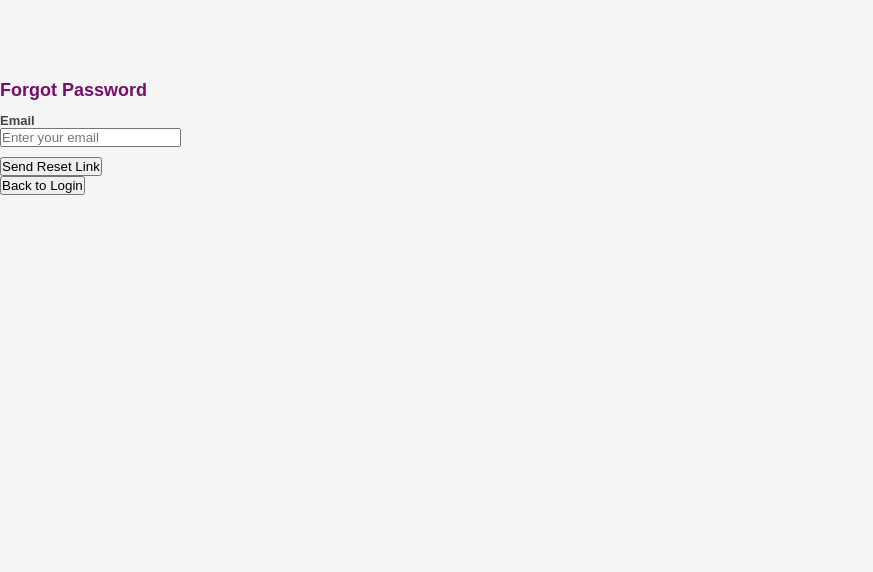
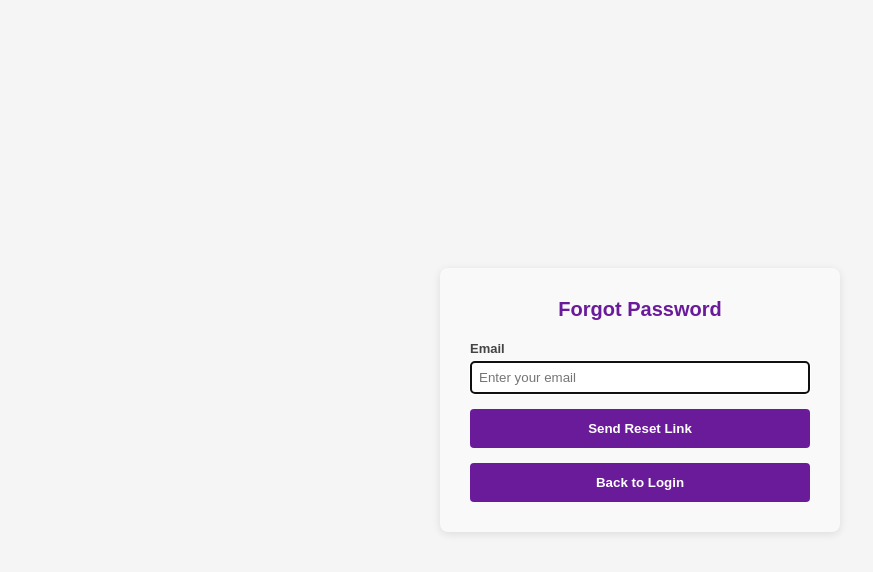
Before and after one commit to lokeshharshit/Ticketingsystem, a React (Vite) app: page / in a window 1280 px wide. Both pictures are taken after a click on the link "Forgot Password?". Shown: the top 572 px of the page, without its empty margins (0-873 px from the left). Built offline with nearby package versions, Linux system fonts and the light colour scheme.

Commit message:
updated login from css and referred it

```diff
--- a/src/components/usermanagement/ForgotPassword.jsx
+++ b/src/components/usermanagement/ForgotPassword.jsx
@@ -1,7 +1,13 @@
-import React, { useState } from "react";
+import React, { useState, useEffect, useRef } from "react";
+import "../../styles/forgotpassword.css";
 
 const ForgotPassword = ({ setShowForgotPassword }) => {
   const [email, setEmail] = useState("");
+  const inputRef = useRef(null);
+
+  useEffect(() => {
+    inputRef.current.focus(); // Auto-focus on email input field
+  }, []);
 
   const handleReset = (e) => {
     e.preventDefault();
@@ -20,6 +26,7 @@ const ForgotPassword = ({ setShowForgotPassword }) => {
             value={email}
             onChange={(e) => setEmail(e.target.value)}
             required
+            ref={inputRef} // Added ref to focus input
           />
         </div>
         <button type="submit" className="forgot-password-button">
--- a/src/styles/forgotpassword.css
+++ b/src/styles/forgotpassword.css
@@ -1,13 +1,18 @@
 /* Forgot Password Page Specific Styles */
 .forgot-password-container {
+  width: 400px; /* Set fixed width */
   max-width: 400px;
-    margin: 50px auto;
-    margin-top: 20px;
-    padding: 20px;
+  padding: 30px; /* Restore the original padding */
   background-color: #f9f9f9;
   border-radius: 8px;
   box-shadow: 0 2px 8px rgba(0, 0, 0, 0.1);
   text-align: center;
+
+  /* Centering */
+  position: absolute;
+  top: 50%;
+  left: 50%;
+  transform: translate(-50%, -50%);
 }
 
 .forgot-password-title {
```
Lines whose indentation alone changed are shown as unchanged.
